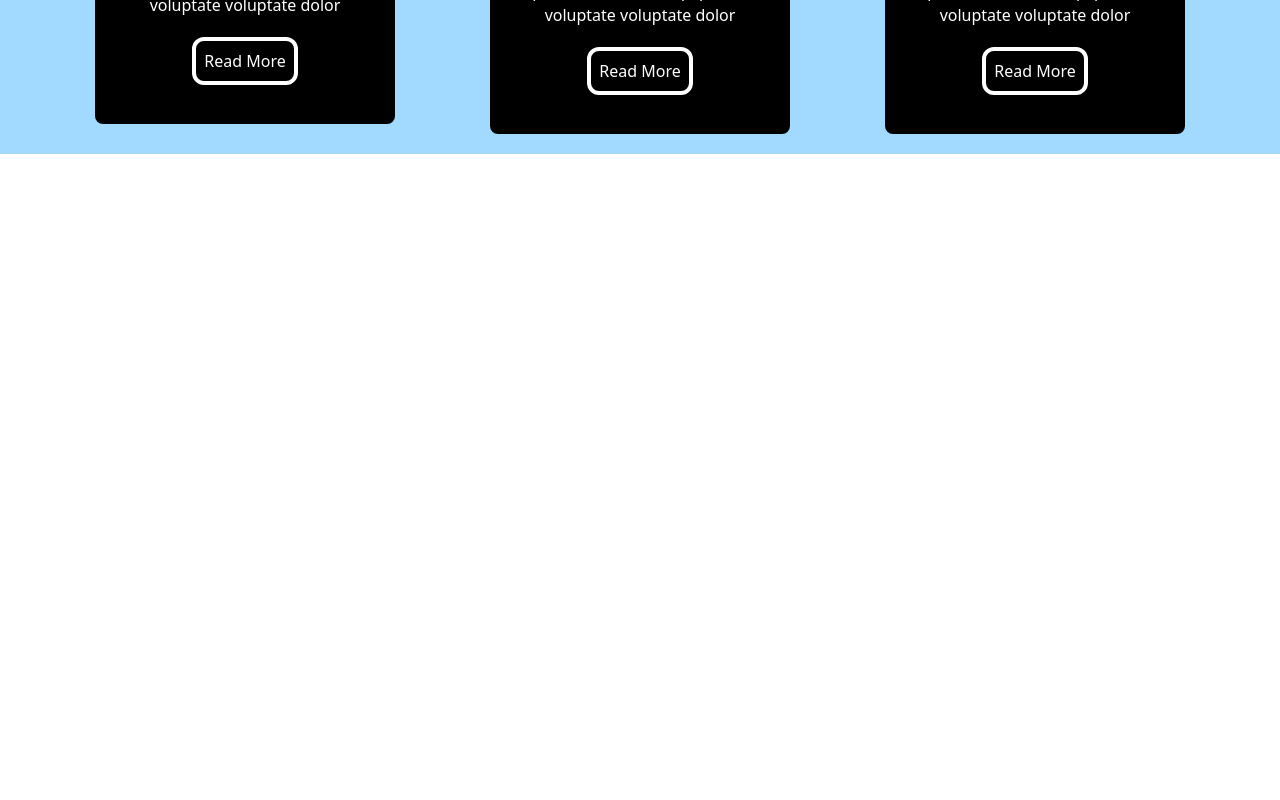
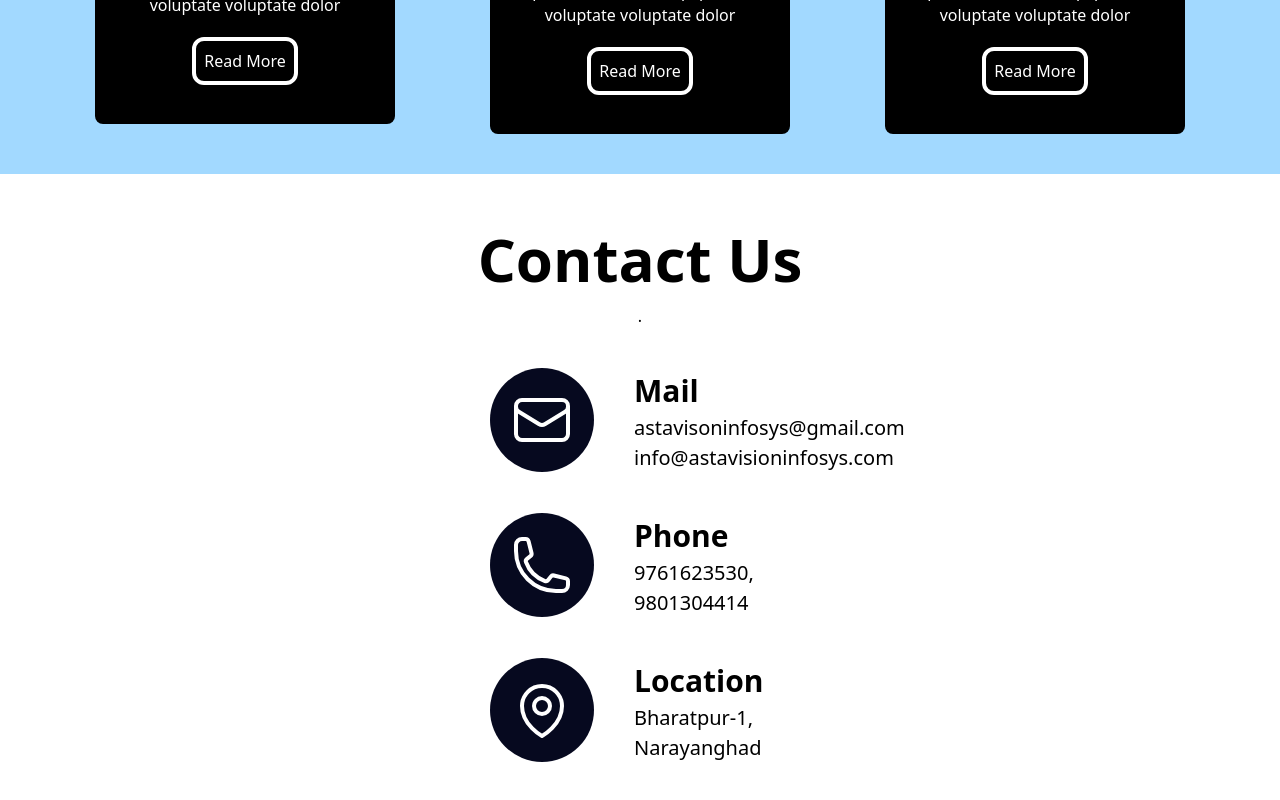
Before and after one commit to basantasharma/astavision, a React (Vite) app: page / in a window 1280 px wide. Shown: the part 2601-3401 px from the top of the page. Before the commit the page ends 2755 px from the top, so only its background shows below. Built offline with nearby package versions, Linux system fonts and the light colour scheme; a web font is replaced by a local one.

Commit message:
contact us component complete

```diff
--- a/package.json
+++ b/package.json
@@ -10,6 +10,7 @@
     "preview": "vite preview"
   },
   "dependencies": {
+    "@heroicons/react": "^2.1.3",
     "react": "^18.2.0",
     "react-dom": "^18.2.0",
     "react-router-dom": "^6.23.1"
--- a/src/App.jsx
+++ b/src/App.jsx
@@ -4,6 +4,7 @@ import Navigation from "./components/Navbar";
 import Hero from "./components/Hero";
 import AboutUs from "./components/AboutUs";
 import OurServices from "./components/OurServices";
+import ContactUs from "./components/ContactUs";
 
 function App() {
   return (
@@ -50,6 +51,7 @@ function App() {
       </svg>
 
       <OurServices />
+      <ContactUs />
     </>
   );
 }
--- /dev/null
+++ b/src/components/ContactUs.jsx
@@ -0,0 +1,55 @@
+import {
+  EnvelopeIcon,
+  MapPinIcon,
+  PhoneIcon,
+} from "@heroicons/react/24/outline";
+
+const ContactUs = () => {
+  return (
+    <div className="   max-w-7xl mx-auto w-full  py-10 flex flex-col items-center justify-center    px-4">
+      <h1 className="text-[60px] font-[600] text-center"> Contact Us</h1>.
+      <div className="flex flex-col items-center   mt-10 space-y-10 w-[300px] ">
+        <div className="flex items-center  mx-auto space-x-10">
+          {/* Icon */}
+          <div className="flex items-center justify-center p-5 bg-[#06091f] rounded-full">
+            <EnvelopeIcon className="size-16 text-white" />
+          </div>
+
+          {/* Address */}
+          <div className="flex flex-col ">
+            <h2 className="text-[30px] font-bold ">Mail</h2>
+            <p className="text-[20px]">
+              astavisoninfosys@gmail.com <br /> info@astavisioninfosys.com
+            </p>
+          </div>
+        </div>
+        <div className="flex items-start mx-auto space-x-10">
+          {/* Icon */}
+          <div className="flex items-center justify-center p-5 bg-[#06091f] rounded-full">
+            <PhoneIcon className="size-16 text-white" />
+          </div>
+
+          {/* Address */}
+          <div className="flex flex-col ">
+            <h2 className="text-[30px] font-bold ">Phone</h2>
+            <p className="text-[20px]">9761623530, 9801304414</p>
+          </div>
+        </div>
+        <div className="flex items-start mx-auto space-x-10">
+          {/* Icon */}
+          <div className="flex items-center justify-center p-5 bg-[#06091f] rounded-full">
+            <MapPinIcon className="size-16 text-white" />
+          </div>
+
+          {/* Address */}
+          <div className="flex flex-col ">
+            <h2 className="text-[30px] font-bold ">Location</h2>
+            <p className="text-[20px]">Bharatpur-1, Narayanghad</p>
+          </div>
+        </div>
+      </div>
+    </div>
+  );
+};
+
+export default ContactUs;
--- a/src/components/OurServices.jsx
+++ b/src/components/OurServices.jsx
@@ -1,9 +1,8 @@
-import React from "react";
 import ServiceCard from "./ServiceCard";
 
 const OurServices = () => {
   return (
-    <div className="bg-[#a2d9ff] mt-[-2px] py-5">
+    <div className="bg-[#a2d9ff] mt-[-2px] py-5 pb-10">
       <h1 className="text-center text-6xl text-white font-extrabold">
         Our Services
       </h1>
```
Also changed, not shown: 1 other file (tests, documents, lock files or other folders).
